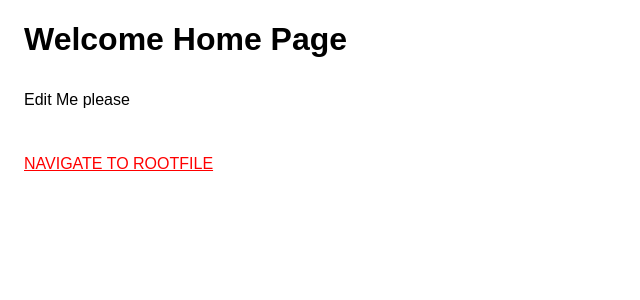
After one commit to F0xIn4B0x/frontend-chiness, a PHP site: page /views/home.php in a window 1280 px wide. The commit adds this page. Shown: the top 300 px of the page, without its empty margins (0-640 px from the left). Run offline with PHP 8.4, Linux system fonts and the light colour scheme.

Commit message:
added php

```diff
--- a/frontpage2alternate.html
+++ b/index.php
@@ -11,7 +11,7 @@
 
     <!-- Navigation -->
     <header class="navbar">
-        <div class="logo">LET US FIND</div>
+        <div class="logo">MANDARINA DECOJITA PRESS</div>
 
         <!-- Mobile Menu Button -->
         <div class="menu-toggle" id="menuToggle">☰</div>
--- /dev/null
+++ b/views/home.php
@@ -0,0 +1,20 @@
+
+
+<!DOCTYPE html>
+<html lang="en">
+<head>
+  <meta charset="UTF-8">
+  <meta name="viewport" content="width=device-width, initial-scale=1.0">
+  <title>Live PHP</title>
+  <style>
+    body{ font-family:sans-serif; margin-top:1rem; }
+    a{ text-transform:uppercase; color:red }
+    h1,p,a{ margin-left:1rem; height: 3rem;}
+  </style>
+</head>
+<body>
+  <h1>Welcome Home Page</h1>
+  <p>Edit Me please</p>
+  <a href="../" >Navigate to rootfile</a>
+</body>
+</html>
```
